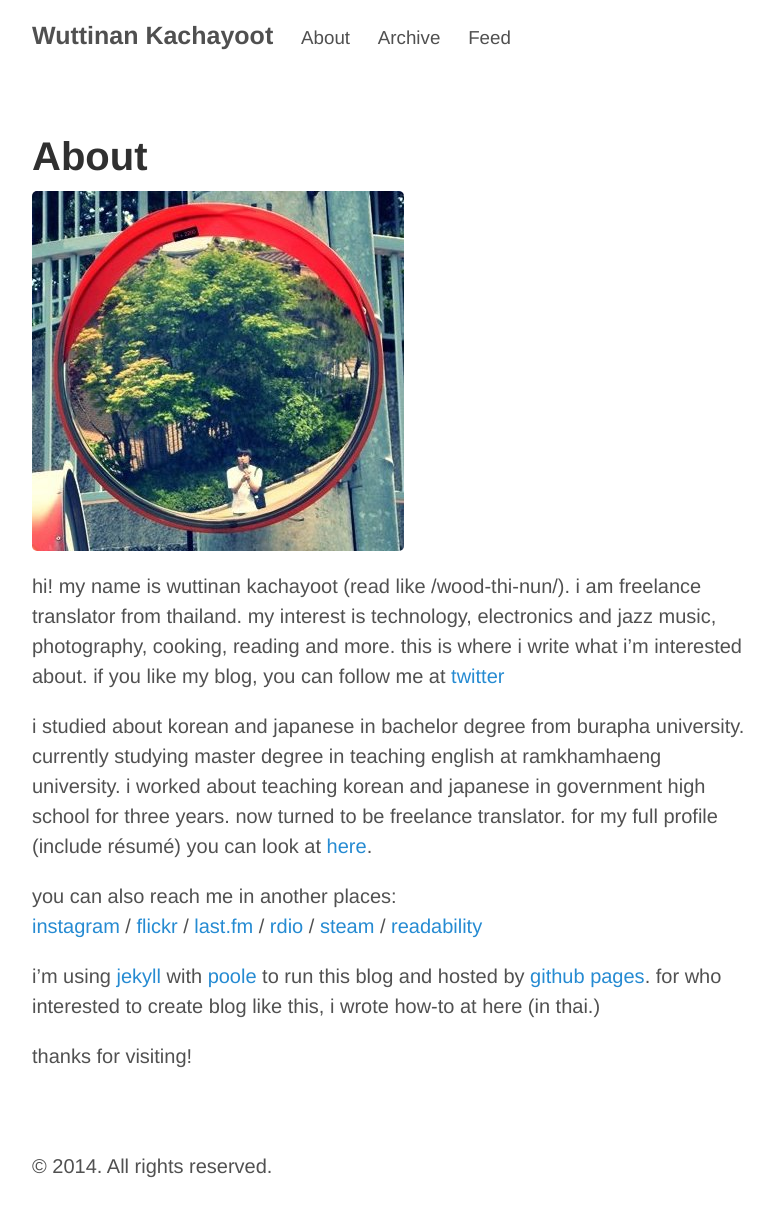
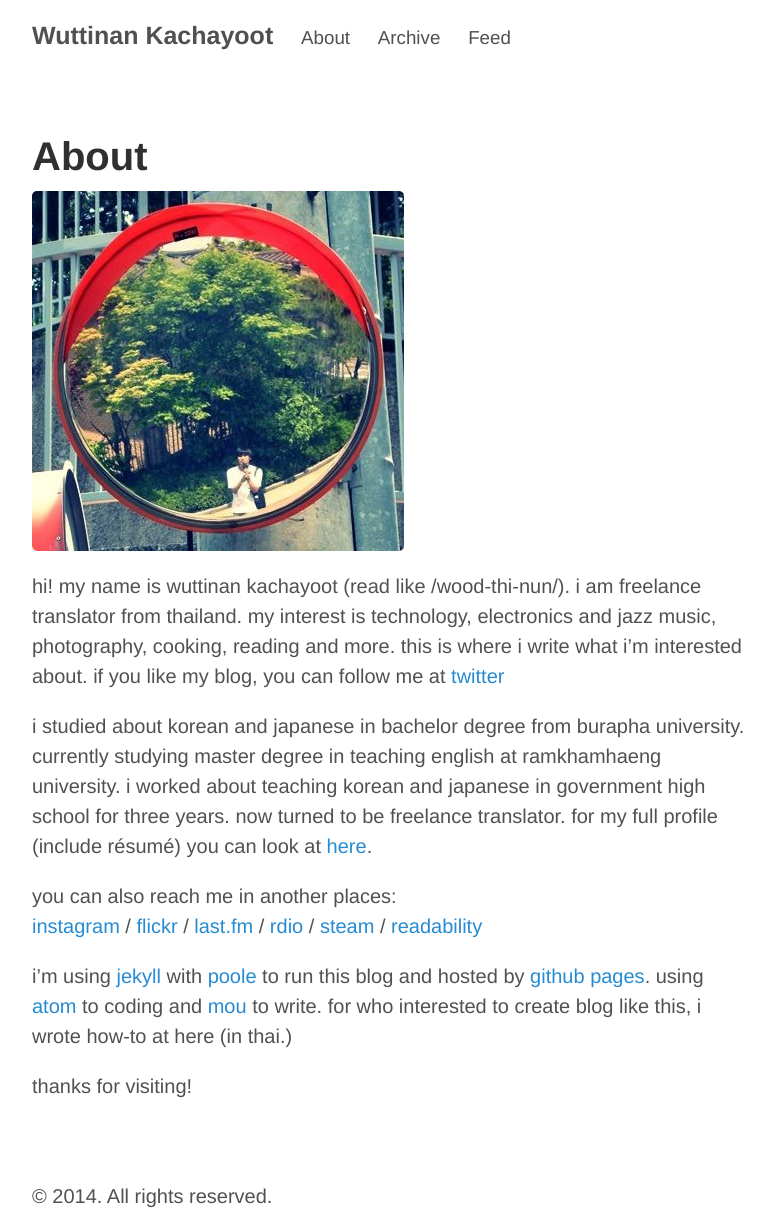
Before and after one commit to wuttinan/wuttinan.github.io, a Jekyll site: the page built from about.md, in a window 1280 px wide. Shown: the whole page, without its empty margins (248-1022 px from the left). Built offline with Jekyll 4.4.1, drawn with Linux system fonts in a browser that asks for light colours; Markdown is read by kramdown in place of the engine named in the settings; before the commit the page ends 1201 px from its top, so only the background shows below that.

Commit message:
edit profile

```diff
--- a/about.md
+++ b/about.md
@@ -12,6 +12,6 @@ i studied about korean and japanese in bachelor degree from burapha university.
 you can also reach me in another places:<br />
 [instagram](http://instagr.am/wuttinanp/) / [flickr](http://flickr.com/photos/eszett/) / [last.fm](http://last.fm/user/ping880727/) / [rdio](http://rdio.com/people/wuttinan/) / [steam](http://steamcommunity.com/id/wuttinan/) / [readability](http://readability.com/wuttinan)
 
-i'm using [jekyll](http://jekyllrb.com/) with [poole](http://getpoole.com/) to run this blog and hosted by [github pages](https://pages.github.com/). for who interested to create blog like this, i wrote how-to at here (in thai.)
+i'm using [jekyll](http://jekyllrb.com/) with [poole](http://getpoole.com/) to run this blog and hosted by [github pages](https://pages.github.com/). using [atom](https://atom.io) to coding and [mou](http://mouapp.com/) to write. for who interested to create blog like this, i wrote how-to at here (in thai.)
 
 thanks for visiting!
```
